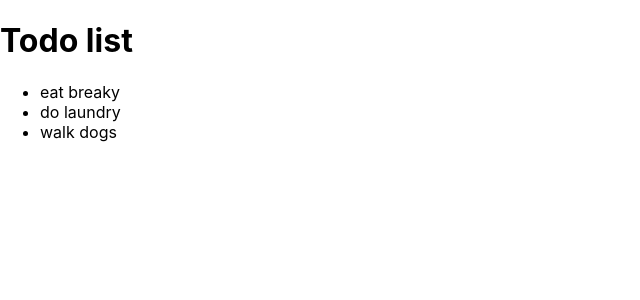
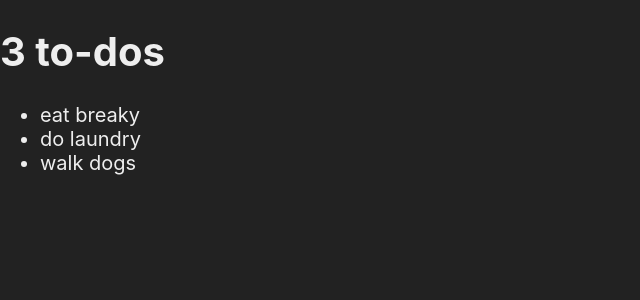
Before and after one commit to murbar/react-todo-context-hooks, a React (Create React App) app: page / in a window 1280 px wide. Shown: the top 300 px of the page, without its empty margins (0-640 px from the left). Built offline with nearby package versions, Linux system fonts and the light colour scheme.

Commit message:
Add title and css import

```diff
--- a/src/App.jsx
+++ b/src/App.jsx
@@ -2,14 +2,17 @@ import React, { useContext, useReducer } from 'react';
 import TodosContext from './context';
 import todosReducer from './reducer';
 import TodoList from './components/TodoList';
+import './App.css';
 
 const App = () => {
   const initialState = useContext(TodosContext);
   const [state, dispatch] = useReducer(todosReducer, initialState);
 
+  const title = state.todos.length > 0 ? `${state.todos.length} to-dos` : 'Nothing to-do';
+
   return (
     <TodosContext.Provider value={{ state, dispatch }}>
-      <h1>Todo list</h1>
+      <h1>{title}</h1>
       <TodoList />
     </TodosContext.Provider>
   );
```
